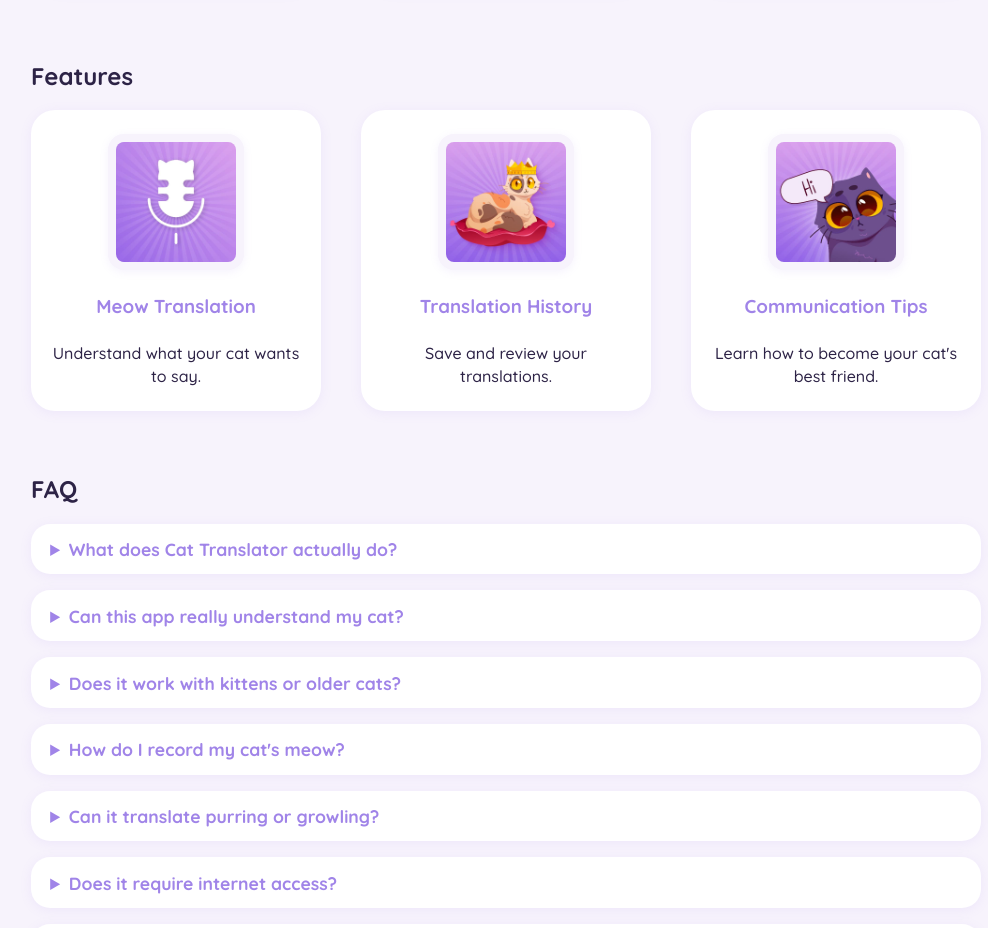
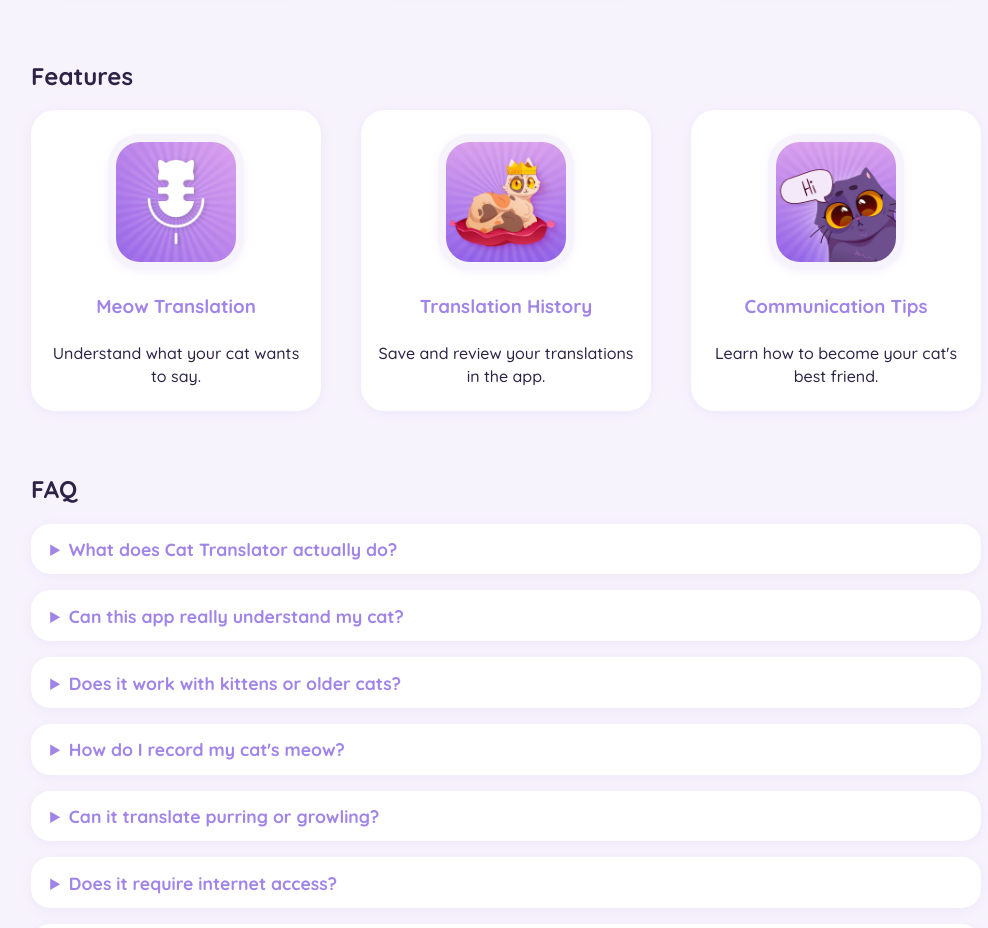
Before and after one commit to captain-show/cat-translator-site, a plain HTML site: page index.html in a window 1280 px wide. Shown: the part 1720-2648 px from the top of the page, without its empty margins (134-1122 px from the left). Drawn offline with Linux system fonts and the light colour scheme.

Commit message:
change mail

```diff
--- a/index.html
+++ b/index.html
@@ -60,7 +60,7 @@
       <div class="feature">
         <img src="img/2.jpg" alt="Translation History" class="feature-icon" />
         <h3>Translation History</h3>
-        <p>Save and review your translations.</p>
+        <p>Save and review your translations in the app.</p>
       </div>
       <div class="feature">
         <img src="img/3.jpg" alt="Communication Tips" class="feature-icon" />
--- a/style.css
+++ b/style.css
@@ -117,7 +117,7 @@ body {
   width: 120px;
   height: 120px;
   object-fit: cover;
-  border-radius: 1rem;
+  border-radius: 2rem;
   margin-bottom: 0.5rem;
   background: #f7f3fc;
   padding: 0.5rem;
```
Also changed, not shown: privacy-policy.html (+1 -1 lines), terms-of-use.html (+1 -1 lines).
